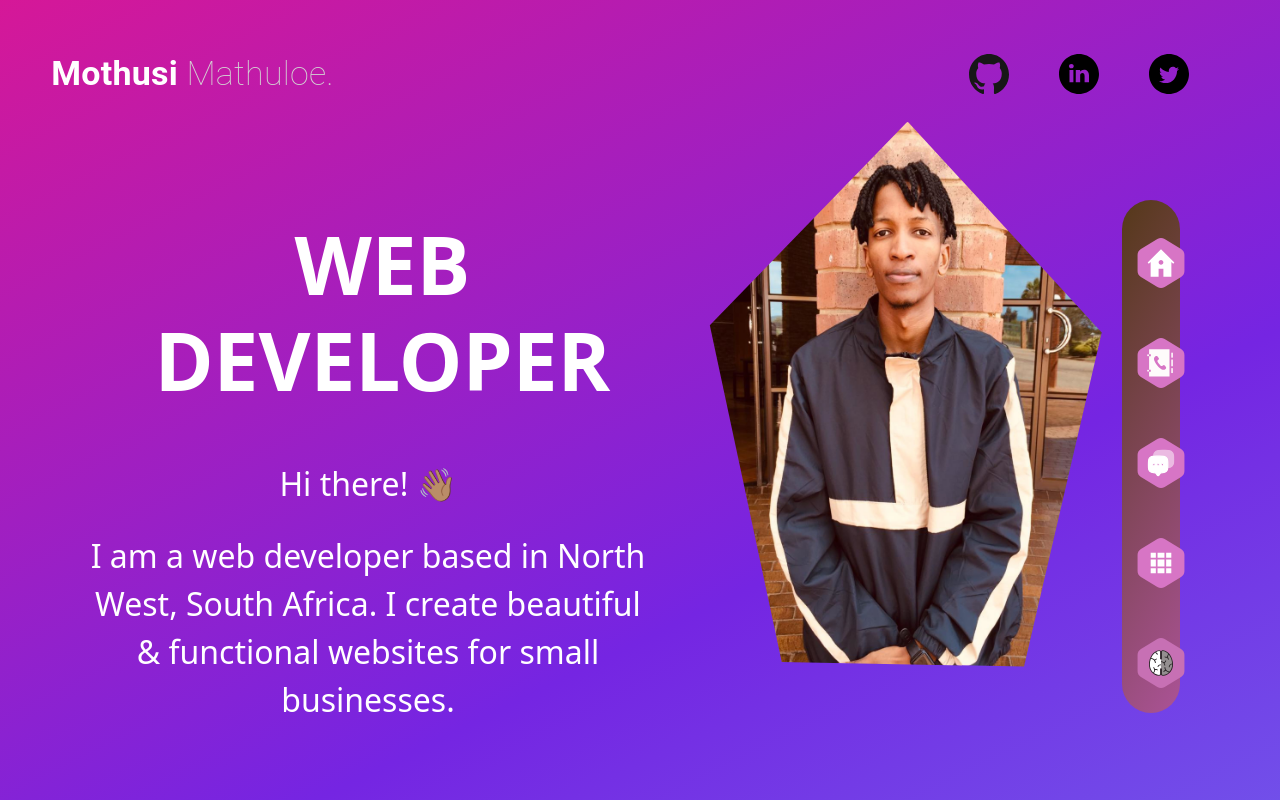
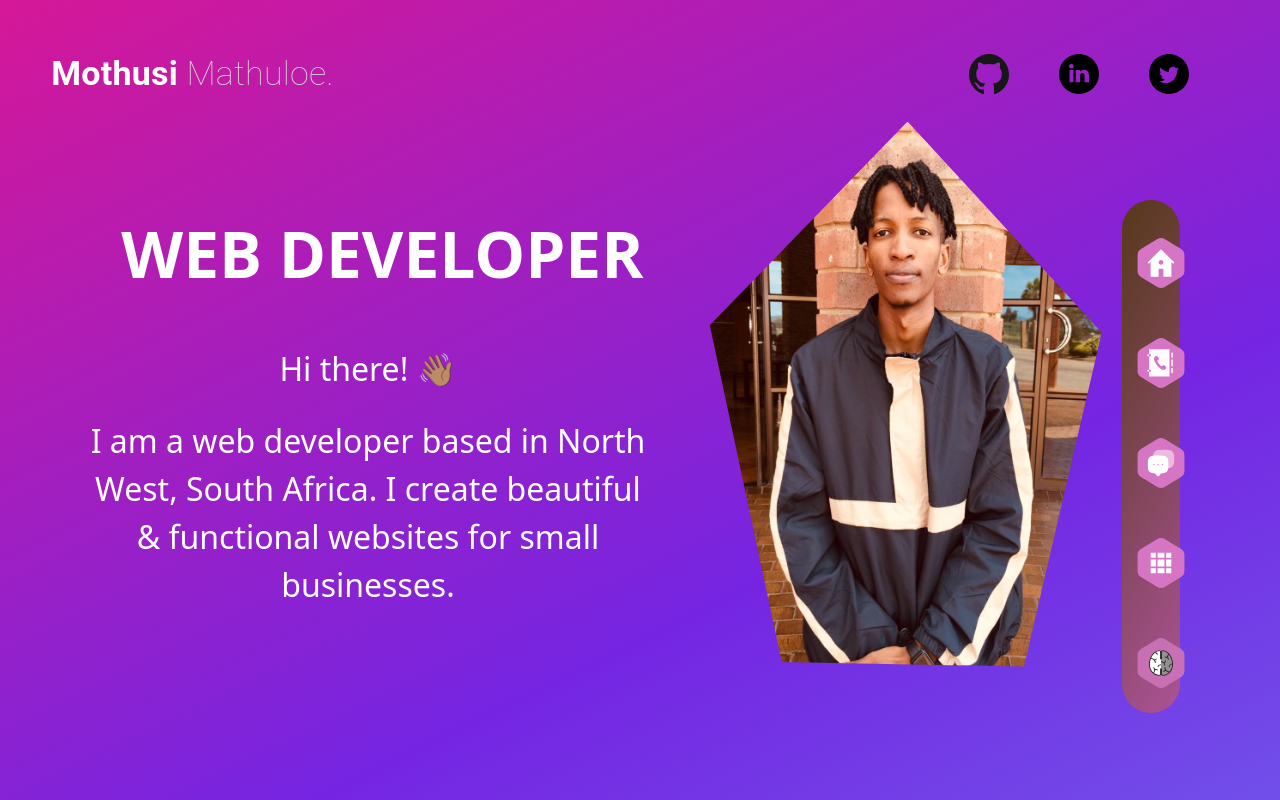
Before and after one commit to Mothusim/mathuloe-mothusi, a React (Vite) app: page / in a window 1280 px wide. Built offline with nearby package versions, Linux system fonts and the light colour scheme.

Commit message:
fixed home-h1 styling

```diff
--- a/src/App.css
+++ b/src/App.css
@@ -121,12 +121,10 @@ body{
 .home-content {
 
     padding: 1% 0 0 2.5%;
-    /* display: none; */
 
     @media(min-width: 800px) {
 
         margin: 7% 0 0 0;
-        /* display: block; */
 
     }
 
@@ -149,7 +147,7 @@ body{
 
     @media(min-width: 800px){
 
-        font-size: 5em;
+        font-size: 4em;
         text-align: center;
         font-weight: bold;
         margin-bottom: 10%;
```
Also changed, not shown: src/Pages/Projects.jsx (line endings or trailing spaces).
